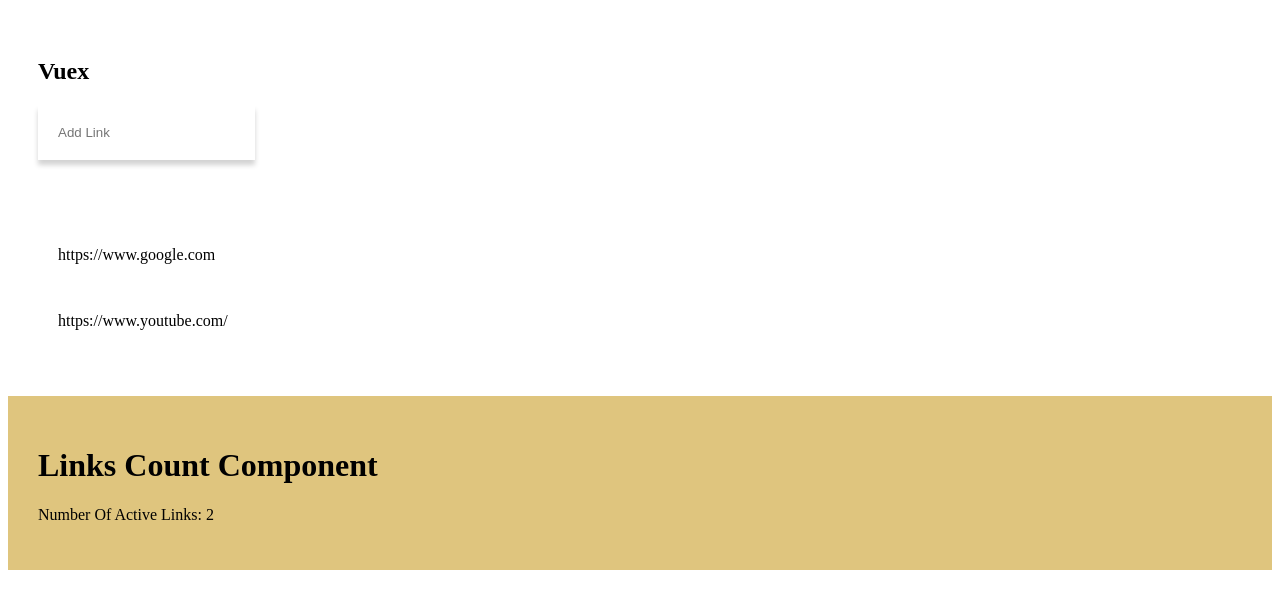
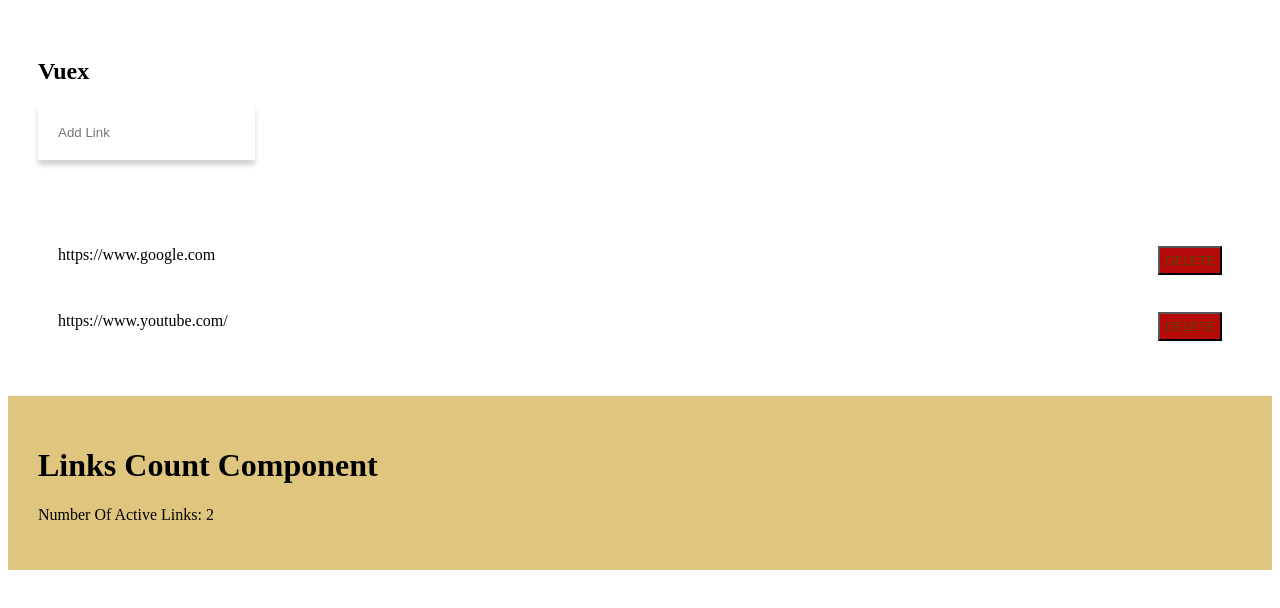
Before and after one commit to arifpehlivan/vuexApp, a Vue app in the folder vuex-app/: page / in a window 1280 px wide. Shown: the top 608 px of the page. Built offline with nearby package versions, Linux system fonts and the light colour scheme.

Commit message:
create removeLink

```diff
--- a/vuex-app/src/App.vue
+++ b/vuex-app/src/App.vue
@@ -6,7 +6,9 @@
         <input class="link-input" type="text" placeholder="Add Link" v-model="newLink"/>
       </form>
       <ul>
-        <li v-for="(link,index) in links" :key="index">{{link}}</li>
+        <li v-for="(link,index) in links" :key="index">{{link}}
+        <button v-on:click="deleteLinks(index)" class="rm">Delete</button>
+        </li>
       </ul>
     </div>
     <div class="down">
@@ -16,7 +18,7 @@
 </template>
 
 <script>
-import {mapState,mapMutations} from 'vuex';
+import {mapState,mapMutations,mapActions} from 'vuex';
 import LinkCount from './components/LinkCount.vue';
 
 
@@ -46,6 +48,12 @@ export default {
     addLink:function(){
       this.ADD_LINK(this.newLink)
       this.newLink=''
+    },
+    ...mapActions([
+      'deleteLink'
+    ]),
+    deleteLinks:function(link){
+      this.deleteLink(link)
     }
   }
 }
@@ -95,4 +103,14 @@ input{
   outline: none;
 }
 
+.rm{
+  float: right;
+  text-transform: uppercase;
+  font-size: .8em;
+  background: rgb(182, 9, 9);
+  padding: 5px;
+  color: #5a4304;
+  cursor:pointer;
+}
+
 </style>
--- a/vuex-app/src/store/store.js
+++ b/vuex-app/src/store/store.js
@@ -20,9 +20,14 @@ export const store = new Vuex.Store({
     mutations:{
         ADD_LINK:(state,link)=>{
             state.links.push(link)
+        },
+        REMOVE_LINK:(state,link)=>{
+            state.links.splice(link,1)
         }
     },
     actions:{
-
+        deleteLink:(context,link)=>{
+            context.commit("REMOVE_LINK",link)
+        }
     }
 })
```
